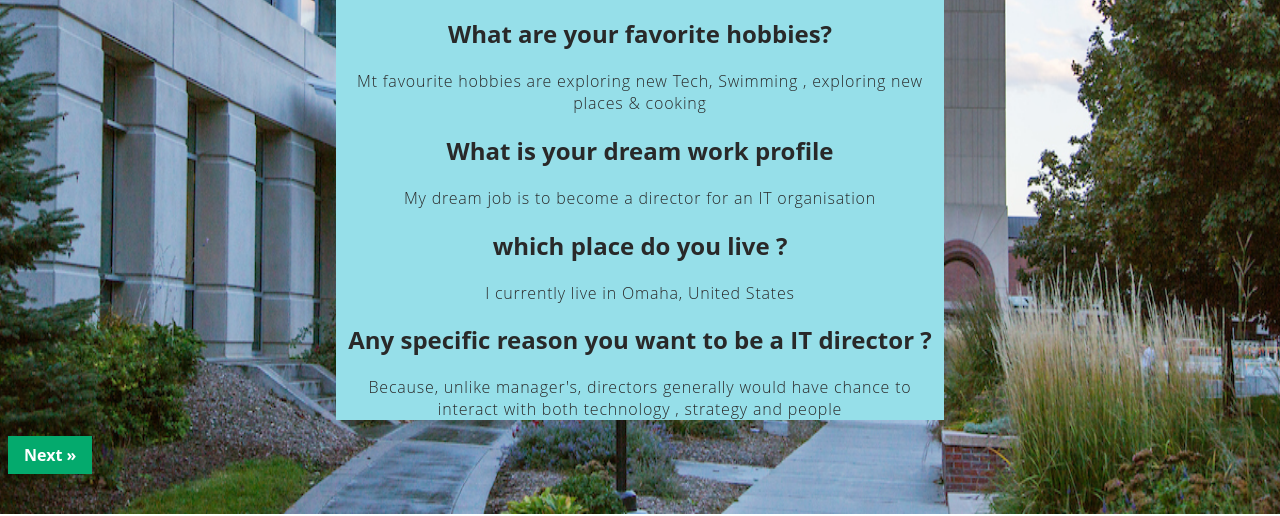
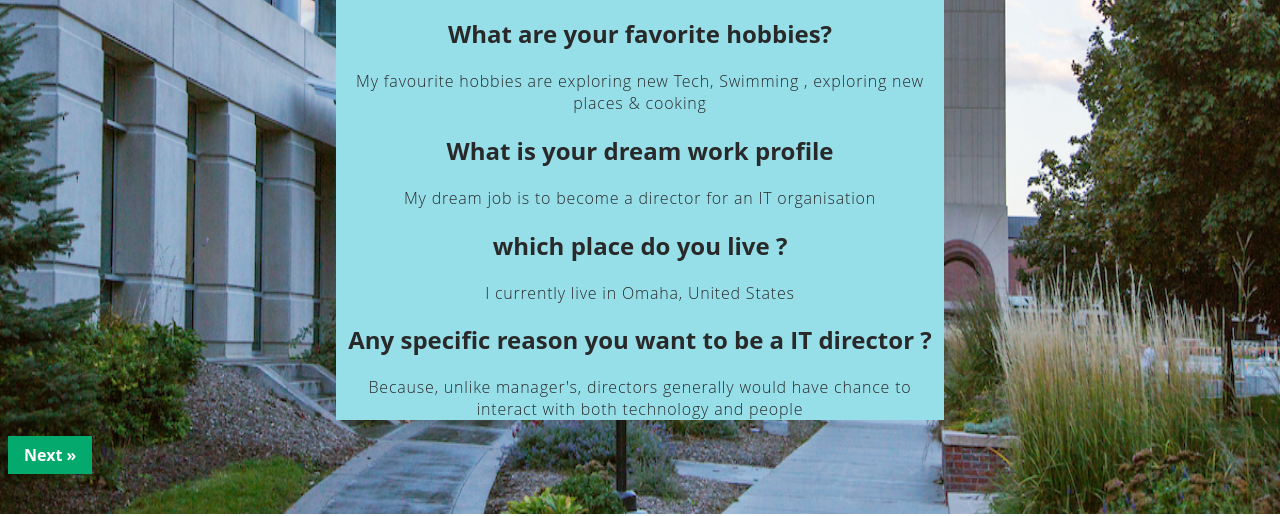
Before and after one commit to kishorechinnam/kishorechinnam.github.io, a plain HTML site: page index.html in a window 1280 px wide. Shown: the part 738-1254 px from the top of the page. Drawn offline with Linux system fonts and the light colour scheme.

Commit message:
Update index.html

```diff
--- a/index.html
+++ b/index.html
@@ -34,13 +34,13 @@
     <p>I am from  Andhra Pradesh , India . </p>
     <h1>More info about me</h1>
     <h2>What are your favorite hobbies?</h2>
-    <p>Mt favourite hobbies are exploring new Tech, Swimming , exploring new places & cooking </p>
+    <p>My favourite hobbies are exploring new Tech, Swimming , exploring new places & cooking </p>
     <h2>What is your dream work profile </h2>
     <p>My dream job is to become a director for an IT organisation</p>
     <h2>which place do you live ?</h2>
     <p>I currently live in Omaha, United States </p>
     <h2>Any specific reason you want to be a IT director ? </h2>
-    <p>Because, unlike manager's, directors generally would have chance to interact with both technology , strategy and people</p>
+    <p>Because, unlike manager's, directors generally would have chance to interact with both technology and people</p>
 
 </section>
 
```
